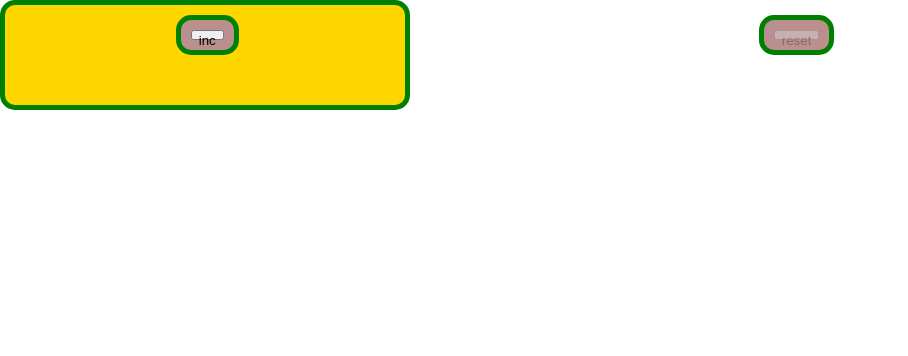
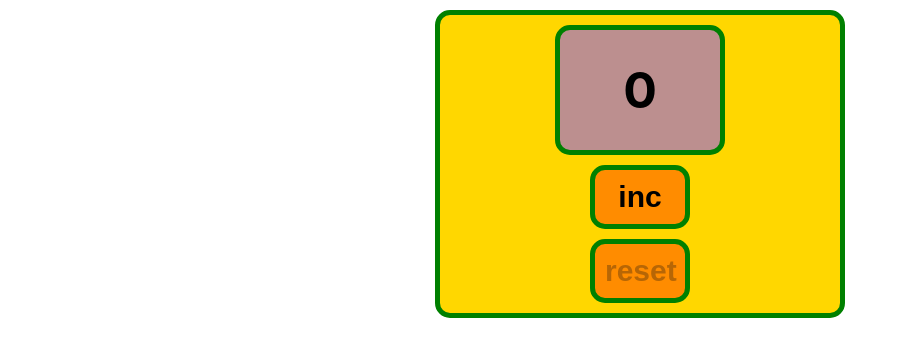
Before and after one commit to Bigon4ik/counternew, a React (Create React App) app: page / in a window 1280 px wide. Shown: the top 356 px of the page, without its empty margins (0-908 px from the left). Built offline with nearby package versions, Linux system fonts and the light colour scheme.

Commit message:
refactoring style

```diff
--- a/src/App.css
+++ b/src/App.css
@@ -1,38 +1,72 @@
-.App {
-  text-align: center;
+/*.App {*/
+/*  text-align: center;*/
+/*}*/
+
+/*.App-logo {*/
+/*  height: 40vmin;*/
+/*  pointer-events: none;*/
+/*}*/
+
+/*@media (prefers-reduced-motion: no-preference) {*/
+/*  .App-logo {*/
+/*    animation: App-logo-spin infinite 20s linear;*/
+/*  }*/
+/*}*/
+
+/*.App-header {*/
+/*  background-color: #282c34;*/
+/*  min-height: 100vh;*/
+/*  display: flex;*/
+/*  flex-direction: column;*/
+/*  align-items: center;*/
+/*  justify-content: center;*/
+/*  font-size: calc(10px + 2vmin);*/
+/*  color: white;*/
+/*}*/
+
+/*.App-link {*/
+/*  color: #61dafb;*/
+/*}*/
+
+/*@keyframes App-logo-spin {*/
+/*  from {*/
+/*    transform: rotate(0deg);*/
+/*  }*/
+/*  to {*/
+/*    transform: rotate(360deg);*/
+/*  }*/
+/*}*/
+.buttonClass {
+    background-color: darkorange;
+    font-weight: bold;
+    font-size: 30px;
+    padding: 10px;
+    margin: 10px auto;
+    display: block;
+    border: 5px solid green;
+    border-radius: 15px;
+    width: 100px;
 }
 
-.App-logo {
-  height: 40vmin;
-  pointer-events: none;
+.counterClass {
+    margin: 10px auto;
+    text-align: center;
+    background-color: gold;
+    border: 5px solid green;
+    border-radius: 15px;
+    width: 400px;
+    position: relative;
 }
 
-@media (prefers-reduced-motion: no-preference) {
-  .App-logo {
-    animation: App-logo-spin infinite 20s linear;
-  }
+.displayClass {
+    display: block;
+    font-weight: bold;
+    font-size: 50px;
+    margin: 10px auto;
+    background-color: rosybrown;
+    padding: 30px;
+    border: 5px solid green;
+    border-radius: 15px;
+    text-align: center;
+    width: 100px;
 }
-
-.App-header {
-  background-color: #282c34;
-  min-height: 100vh;
-  display: flex;
-  flex-direction: column;
-  align-items: center;
-  justify-content: center;
-  font-size: calc(10px + 2vmin);
-  color: white;
-}
-
-.App-link {
-  color: #61dafb;
-}
-
-@keyframes App-logo-spin {
-  from {
-    transform: rotate(0deg);
-  }
-  to {
-    transform: rotate(360deg);
-  }
-}
--- a/src/counter/Button.tsx
+++ b/src/counter/Button.tsx
@@ -8,24 +8,8 @@ type ButtonTypeProps={
 
 export const Button=(props:ButtonTypeProps)=>{
     return(
-        <div style={{
-            //padding: props.padding,
-            display:'flex',
-            justifyContent:'center',
-            backgroundColor:'rosybrown',
-            padding:10,
-            //display: 'block',
-            border: '5px solid green',
-            borderRadius: 15,
-            textAlign: 'center',
-            blockSize:10,
-            marginLeft:520,
-            marginTop:10,
-            width:100,
-            //margin: props.margin ? props.margin : 0
-        }}>
-            <button onClick={props.onChange} disabled={props.disabled}>{props.title}</button>
-
+        <div>
+            <button className={'buttonClass'} onClick={props.onChange} disabled={props.disabled}>{props.title}</button>
         </div>
     )
 }
--- a/src/counter/Counter.tsx
+++ b/src/counter/Counter.tsx
@@ -2,7 +2,6 @@ import React, {useState} from 'react';
 import {Button} from './Button';
 import {Display} from './Display';
 import {Input} from './Input';
-
 
 
 export const Counter = () => {
@@ -12,26 +11,18 @@ export const Counter = () => {
 
     const maxValue = 5
 
-    const resetCount = () => {setCount( 0)
+    const resetCount = () => {
+        setCount(0)
     }
-    const increaseCount = () => {setCount(count + 1)}
+    const increaseCount = () => {
+        setCount(count + 1)
+    }
     // const erroring=()={
     //
     // }
 
     return (
-        <div style={{
-            display:'flex',
-            justifyContent:'center',
-            backgroundColor: 'gold',
-            // padding: 30,
-            // display: 'block',
-            border: '5px solid green',
-            borderRadius: 15,
-            width:400,
-
-
-        }}>
+        <div className={'counterClass'}>
             <Display children={count} error={count === maxValue ? error : ''}/>
             {/*<Input/>*/}
             {/*<Input/>*/}
--- a/src/counter/Display.tsx
+++ b/src/counter/Display.tsx
@@ -6,22 +6,7 @@ type DisplayProps={
 }
 export const Display=(props:DisplayProps)=>{
     return(
-        <div style={{
-            //padding: props.padding,
-            display:'flex',
-            justifyContent:'center',
-            color:props.error,
-            backgroundColor:'rosybrown',
-            padding:30,
-            border: '5px solid green',
-            borderRadius: 15,
-            textAlign: 'center',
-            blockSize:30,
-            // marginLeft:500,
-            // marginTop:10,
-            width:100
-            //margin: props.margin ? props.margin : 0
-        }}>
+        <div className={'displayClass'} style={{color:props.error}}>
 
             {props.children}
         </div>
```
Also changed, not shown: src/counter/Input.tsx (+12 -12 lines).
